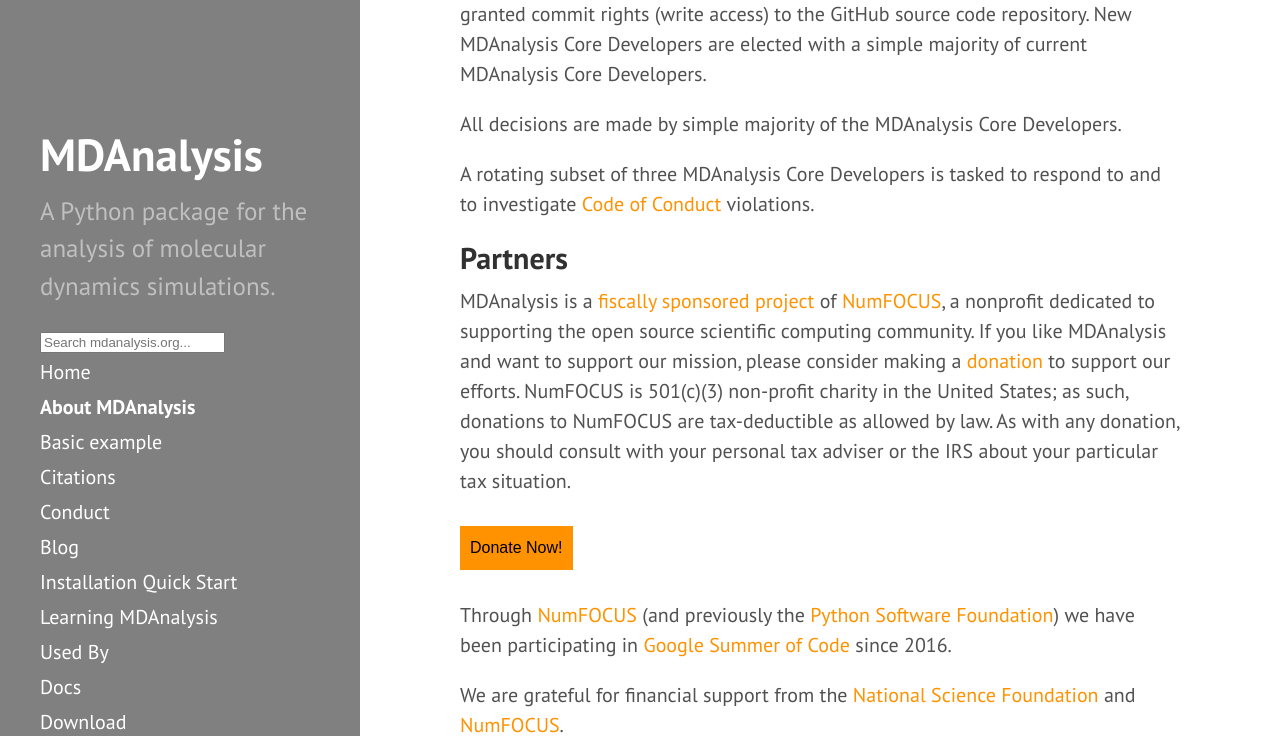
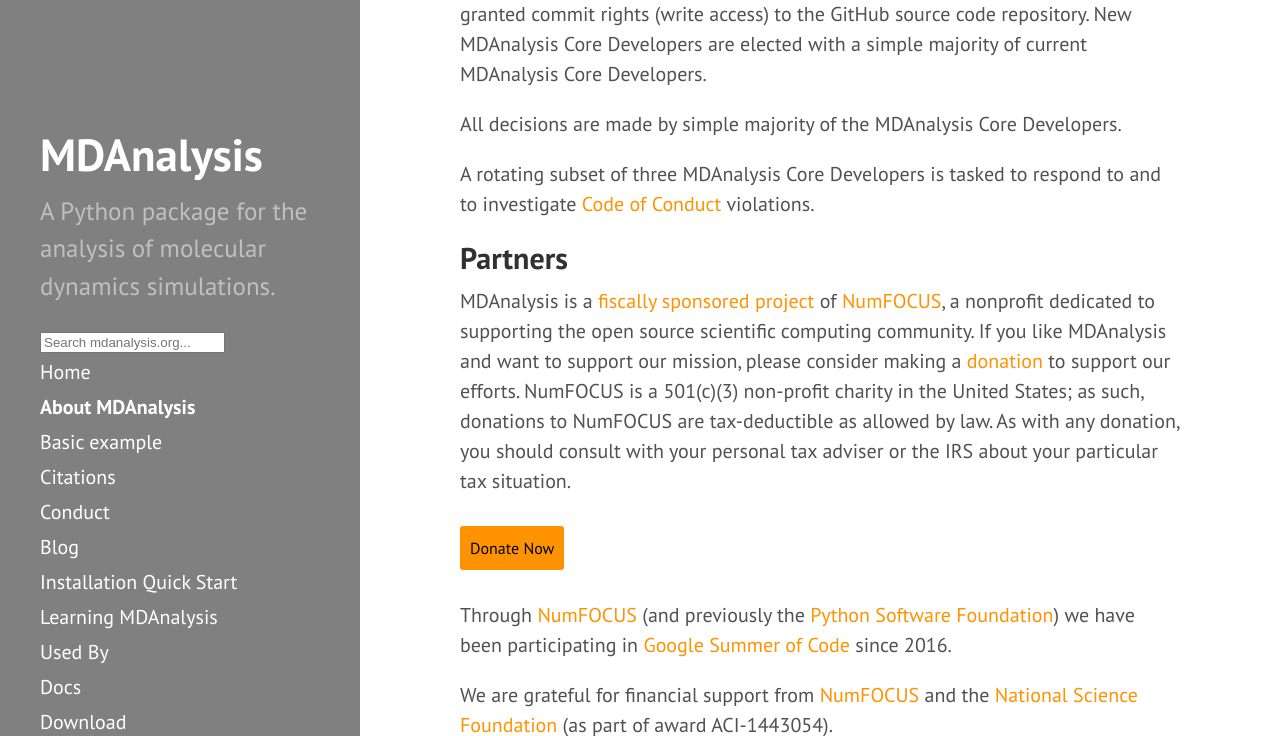
Before and after one commit to MDAnalysis/MDAnalysis.github.io, a Jekyll site: the page built from about.md, in a window 1280 px wide and 900 px high, scrolled down 1104 px, cut to the strip 0-736 px from the top of the window. Built offline with Jekyll 4.4.1, drawn with Linux system fonts in a browser that asks for light colours; comment, search, counter and statistics services are not loaded.

Commit message:
updated link to NumFOCUS donation site & about updates
- use the NumFOCUS branded link as requested by NF
- use rounded corners for donate link
- added NSF grant number

```diff
--- a/_config.yml
+++ b/_config.yml
@@ -72,5 +72,5 @@ algolia:
   read_only_api_key: 307d780013d06fdde7a4eae462db0e74
 
 numfocus:
-  donate:         https://numfocus.salsalabs.org/supportmdanalysis
+  donate:            https://numfocus.org/donate-to-mdanalysis
   sponsored_project: https://numfocus.org/project/mdanalysis
--- a/about.md
+++ b/about.md
@@ -64,26 +64,23 @@ investigate [Code of Conduct]({{site.baseurl}}/pages/conduct/) violations.
 ## Partners
 
 MDAnalysis is a [fiscally sponsored
-project]({{site.numfocus.sponsored_project}})
-of [NumFOCUS][],
-a nonprofit dedicated to supporting the open source
-scientific computing community. If you like MDAnalysis
-and want to support our mission, please consider making
-a [donation]({{site.numfocus.donate}}) to support our efforts. NumFOCUS is 501(c)(3)
-non-profit charity in the United States; as such,
-donations to NumFOCUS are tax-deductible as allowed by law.
-As with any donation, you should consult with your
-personal tax adviser or the IRS about your particular
+project]({{site.numfocus.sponsored_project}}) of [NumFOCUS][], a nonprofit
+dedicated to supporting the open source scientific computing community. If you
+like MDAnalysis and want to support our mission, please consider making a
+[donation]({{site.numfocus.donate}}) to support our efforts. NumFOCUS is a
+501(c)(3) non-profit charity in the United States; as such, donations to
+NumFOCUS are tax-deductible as allowed by law.  As with any donation, you
+should consult with your personal tax adviser or the IRS about your particular
 tax situation.
 
-<a href="{{site.numfocus.donate}}" target="_blank" style="background:#FF9200;padding:10px;margin:10px 0px;text-align:center;text-decoration:none;font-size:12pt;color:#000000;font-family:Arial, Helvetica, sans-serif;display:inline-block;">Donate Now!</a>
+<a href="{{site.numfocus.donate}}" target="_blank" style="background:#FF9200;padding:10px;margin:10px 0px;text-align:center;text-decoration:none;font-size:12pt;color:#000000;display:inline-block;border-radius:3px">Donate Now</a>
 
 Through [NumFOCUS][] (and previously the [Python Software
 Foundation](https://www.python.org/psf/)) we have been participating in [Google
 Summer of Code](https://summerofcode.withgoogle.com/) since 2016.
 
-We are grateful for financial support from the [National Science
-Foundation](https://www.nsf.gov/) and [NumFOCUS](https://www.numfocus.org).
+We are grateful for financial support from [NumFOCUS][] and the [National Science
+Foundation](https://www.nsf.gov/) (as part of award ACI-1443054).
 
 
 
```
